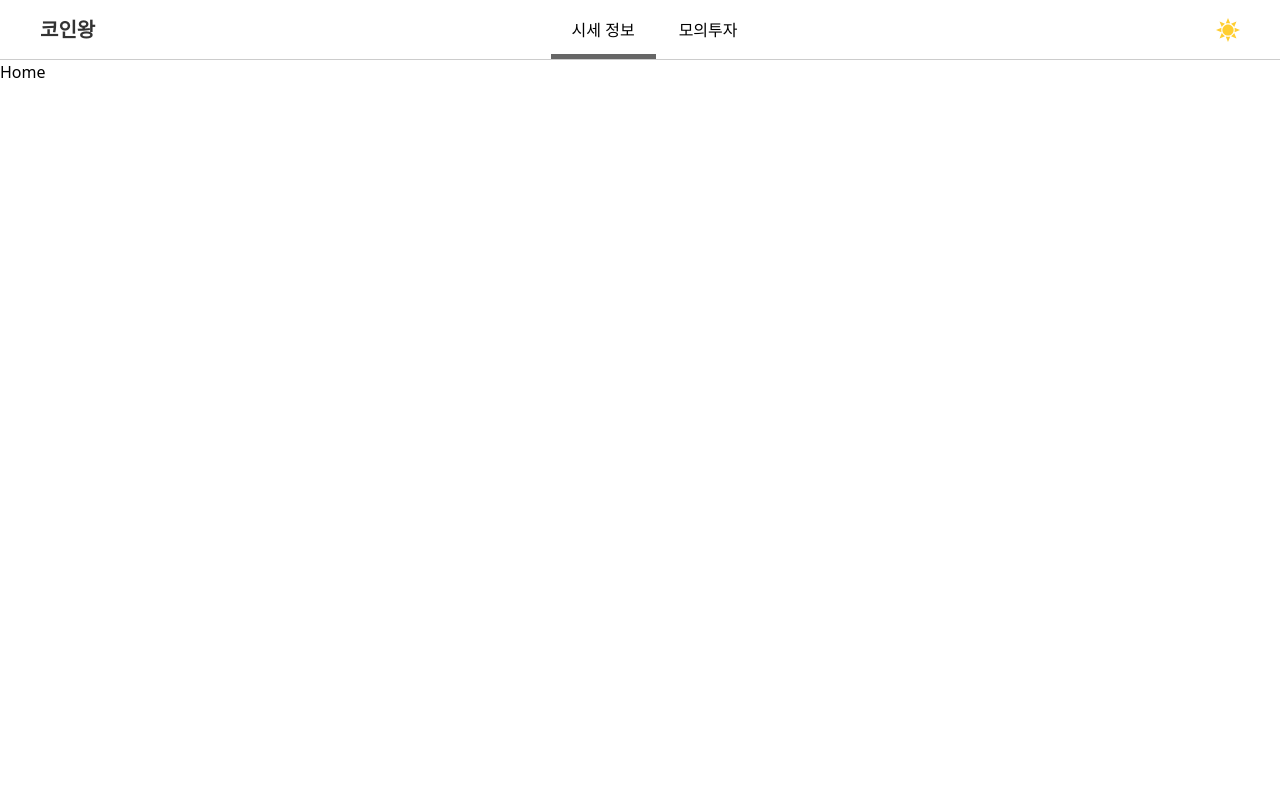
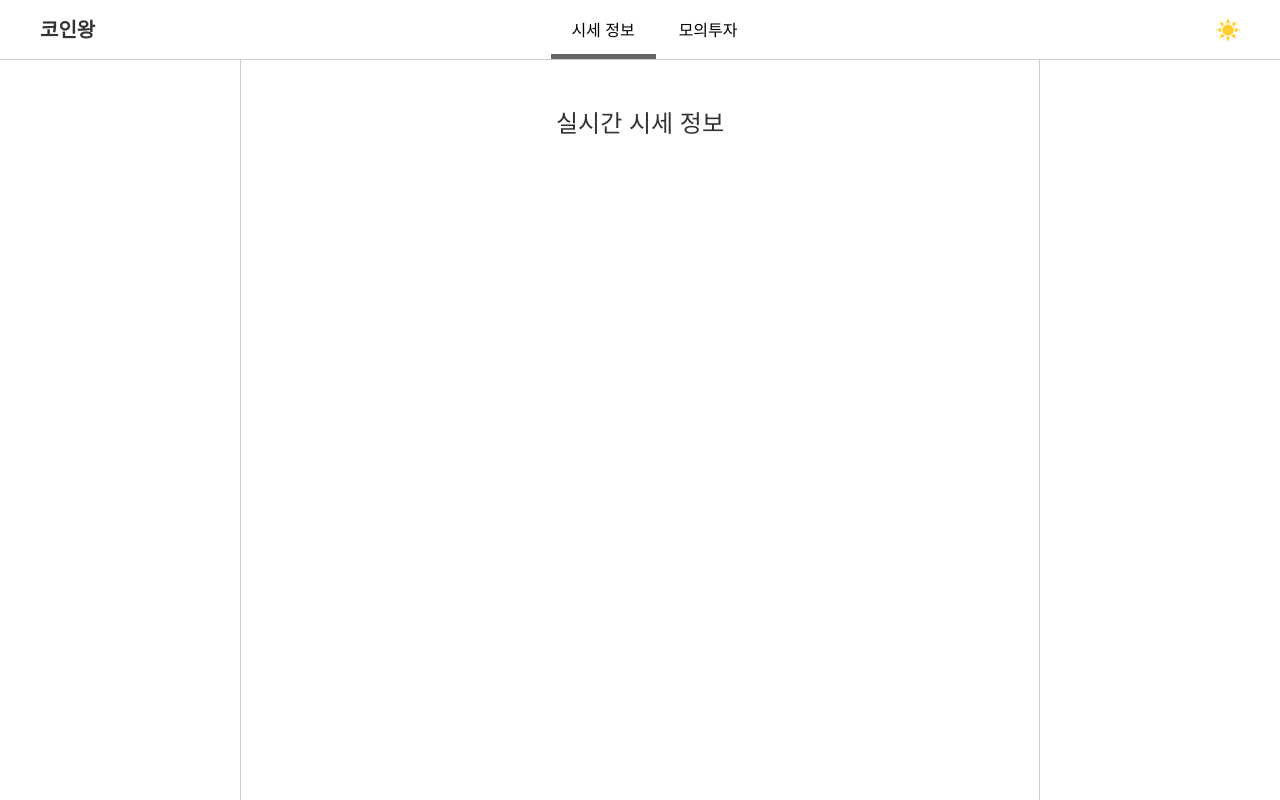
Before and after one commit to kwangminini/Coin-King, a Next.js app: page / in a window 1280 px wide. Built offline with nearby package versions, Linux system fonts and the light colour scheme.

Commit message:
feat: home layout

```diff
--- a/src/app/layout.tsx
+++ b/src/app/layout.tsx
@@ -1,5 +1,8 @@
 import Navigation from '@/components/Navigation'
 import './globals.css'
+import { Inter } from 'next/font/google'
+
+const inter = Inter({ subsets: ['latin'] })
 
 export const metadata = {
   title: 'Create Next App',
@@ -12,10 +15,10 @@ export default function RootLayout({
   children: React.ReactNode
 }) {
   return (
-    <html lang="en">
+    <html lang="en" className={inter.className}>
       <body className="w-full">
         <Navigation />
-        <main>{children}</main>
+        <main className="h-[calc(100vh-60px)] w-full">{children}</main>
       </body>
     </html>
   )
--- a/src/app/page.tsx
+++ b/src/app/page.tsx
@@ -1,9 +1,9 @@
-import Image from 'next/image'
-import { Inter } from 'next/font/google'
-import styles from './page.module.css'
-
-const inter = Inter({ subsets: ['latin'] })
-
 export default function Home() {
-  return <div>Home</div>
+  return (
+    <div className="w-[800px] mx-auto border-x border-main-border-color h-[calc(100vh-60px)]">
+      <p className="text-center pt-12 font-normal text-2xl text-main-font-color">
+        실시간 시세 정보
+      </p>
+    </div>
+  )
 }
```
